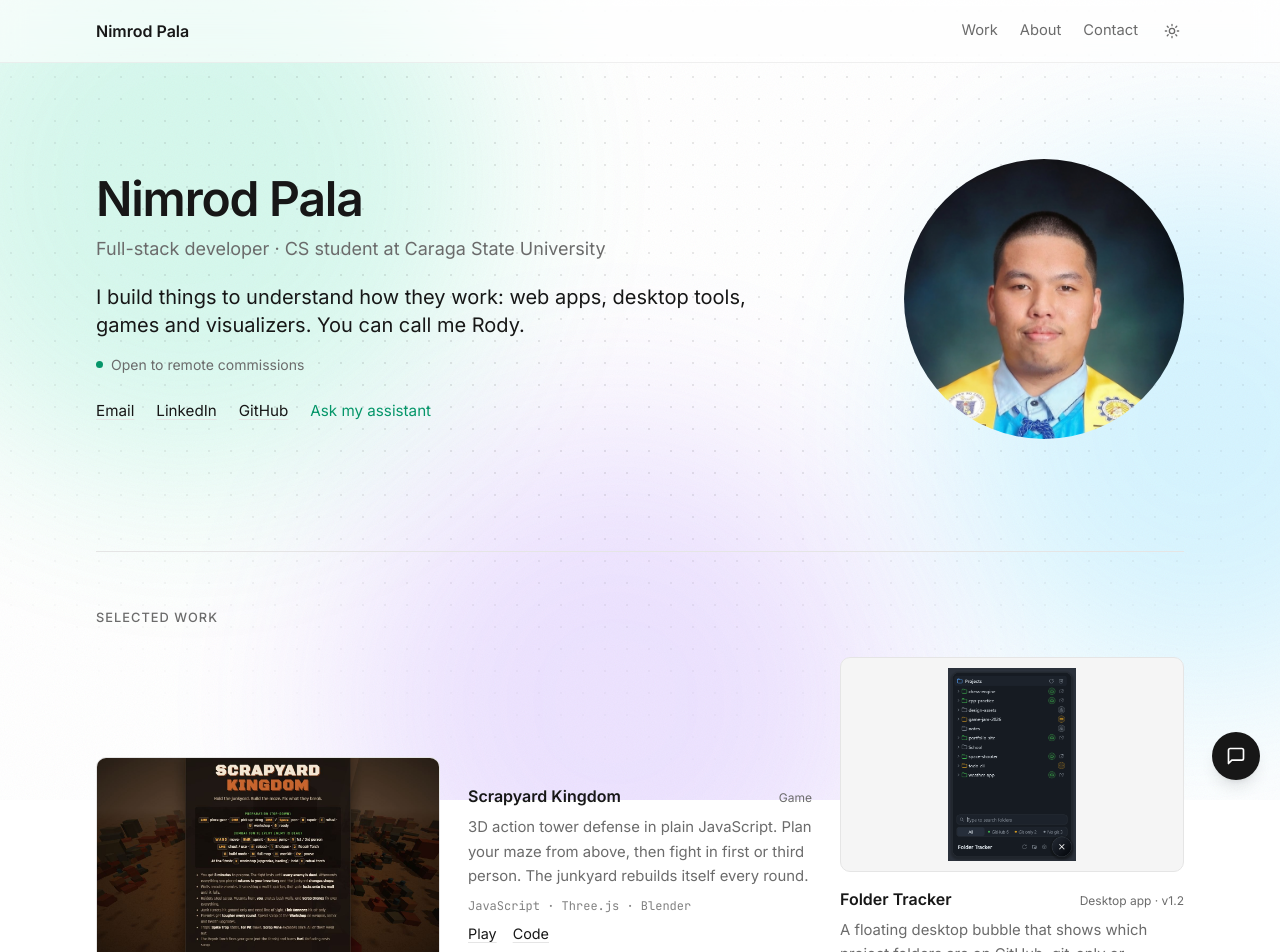
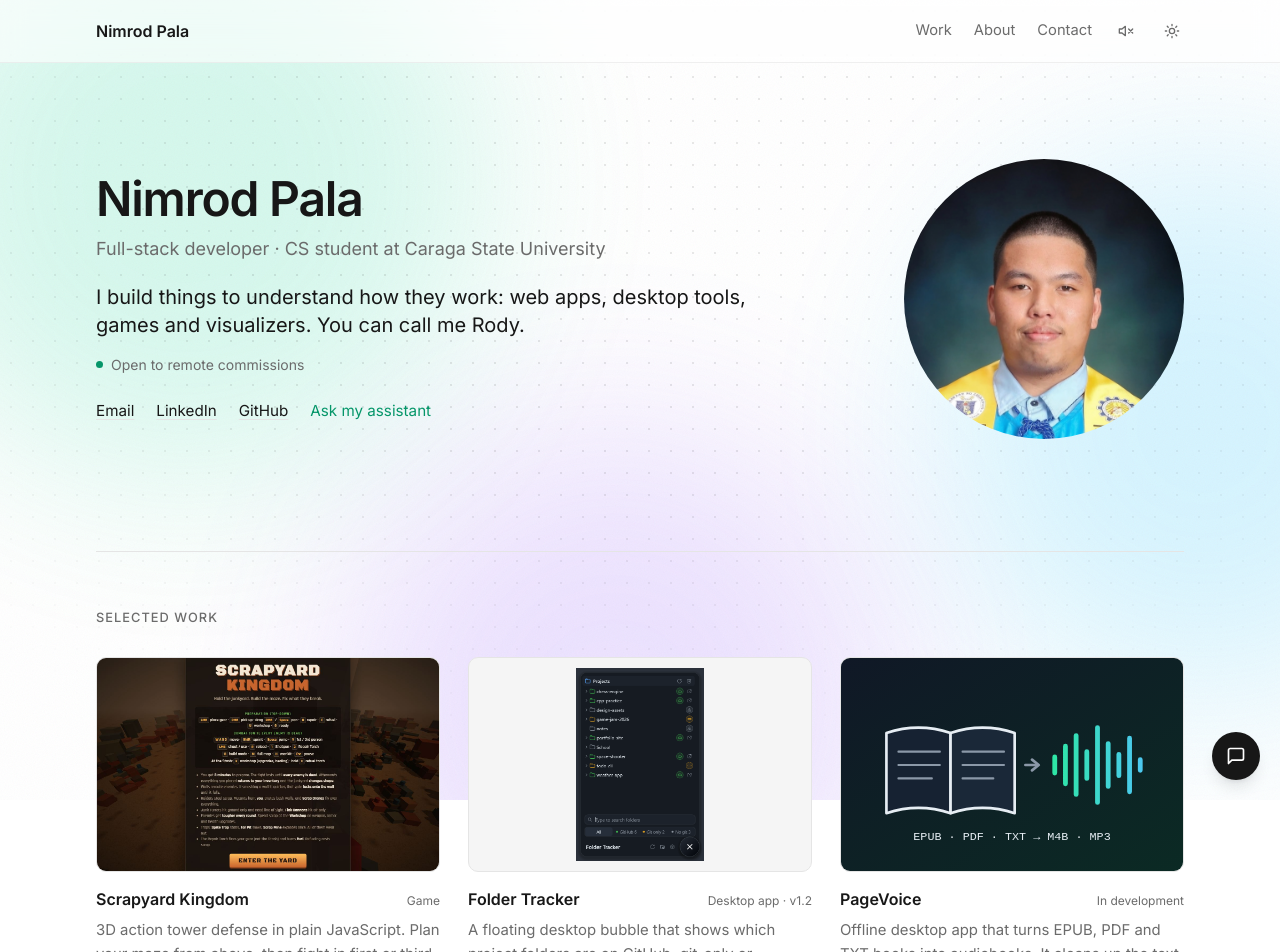
Before and after one commit to N-Shovel/portfolio, a React (Vite) app: page / in a window 1280 px wide. Shown: the top 952 px of the page. Built offline with nearby package versions, Linux system fonts and the light colour scheme.

Commit message:
Uniform project grid; SmartLib in More projects; ambient music toggle

```diff
--- a/src/App.jsx
+++ b/src/App.jsx
@@ -2,7 +2,7 @@ import { useState } from 'react';
 import Nav from './components/Nav.jsx';
 import Chat from './components/Chat.jsx';
 import Background from './components/Background.jsx';
-import { projects, personalProjects, skills, EMAIL, LINKEDIN, GITHUB } from './data.js';
+import { projects, moreProjects, skills, EMAIL, LINKEDIN, GITHUB } from './data.js';
 
 const ext = { target: '_blank', rel: 'noopener' };
 
@@ -15,16 +15,10 @@ function Section({ id, title, children }) {
   );
 }
 
-// Wide cards span two grid columns with the image beside the text.
-const WIDE = {
-  first: 'sm:col-span-2 sm:grid sm:grid-cols-2 sm:items-center sm:gap-7',
-  last: 'lg:col-span-2 lg:grid lg:grid-cols-2 lg:items-center lg:gap-7',
-};
-
-function Project({ p, wide }) {
+function Project({ p }) {
   return (
-    <article className={`group ${WIDE[wide] || ''}`}>
-      <a href={p.links[0][1]} {...ext} tabIndex={-1} className={`mb-3.5 block aspect-[16/10] overflow-hidden rounded-[10px] border border-line bg-surface ${wide === 'first' ? 'sm:mb-0' : wide === 'last' ? 'lg:mb-0' : ''}`}>
+    <article className="group flex flex-col">
+      <a href={p.links[0][1]} {...ext} tabIndex={-1} className="mb-3.5 block aspect-[16/10] overflow-hidden rounded-[10px] border border-line bg-surface">
         <img
           src={`/assets/projects/${p.image}`}
           alt={p.alt}
@@ -32,13 +26,14 @@ function Project({ p, wide }) {
           className={`h-full w-full object-top transition-transform duration-400 group-hover:scale-[1.03] ${p.contain ? 'object-contain py-2.5' : 'object-cover'}`}
         />
       </a>
-      <div>
-        <div className="mb-1.5 flex items-baseline justify-between gap-3">
-          <h3 className="font-semibold">{p.name}</h3>
-          <span className="whitespace-nowrap text-xs text-muted">{p.meta}</span>
-        </div>
-        <p className="text-[0.93rem] text-muted">{p.description}</p>
-        <p className="mt-2.5 font-mono text-xs text-muted opacity-85">{p.stack.join(' · ')}</p>
+      <div className="mb-1.5 flex items-baseline justify-between gap-3">
+        <h3 className="font-semibold">{p.name}</h3>
+        <span className="whitespace-nowrap text-xs text-muted">{p.meta}</span>
+      </div>
+      <p className="text-[0.93rem] text-muted">{p.description}</p>
+      {/* mt-auto keeps the stack and links aligned along the bottom of each row */}
+      <div className="mt-auto pt-2.5">
+        <p className="font-mono text-xs text-muted opacity-85">{p.stack.join(' · ')}</p>
         <p className="mt-2 flex flex-wrap gap-x-4 gap-y-1 text-[0.9rem]">
           {p.links.map(([label, url]) => <a key={url} href={url} {...ext} className="link">{label}</a>)}
         </p>
@@ -75,16 +70,14 @@ export default function App() {
 
         <Section id="work" title="Selected work">
           <div className="grid gap-x-7 gap-y-11 sm:grid-cols-2 lg:grid-cols-3">
-            {projects.map((p, i) => (
-              <Project key={p.name} p={p} wide={i === 0 ? 'first' : i === projects.length - 1 ? 'last' : undefined} />
-            ))}
+            {projects.map((p) => <Project key={p.name} p={p} />)}
           </div>
 
-          <h3 className="mt-13 mb-2 text-[0.95rem] font-semibold">Personal projects</h3>
+          <h3 className="mt-13 mb-2 text-[0.95rem] font-semibold">More projects</h3>
           <ul>
-            {personalProjects.map(([name, desc]) => (
+            {moreProjects.map(([name, desc, url]) => (
               <li key={name} className="flex flex-col gap-0.5 border-b border-line py-3 text-[0.93rem] sm:flex-row sm:justify-between sm:gap-4">
-                <span>{name}</span>
+                <span>{url ? <a href={url} {...ext} className="link">{name}</a> : name}</span>
                 <span className="text-muted sm:text-right">{desc}</span>
               </li>
             ))}
--- /dev/null
+++ b/src/ambient.js
@@ -0,0 +1,132 @@
+// Calm generative ambient music, synthesized with the Web Audio API (no audio files):
+// soft water/wind noise, slow pad chords and occasional chimes through an echo.
+
+const CHORDS = [
+  [130.81, 196.0, 246.94, 329.63], // Cmaj7
+  [110.0, 164.81, 196.0, 261.63],  // Am7
+  [87.31, 130.81, 164.81, 220.0],  // Fmaj7
+  [98.0, 146.83, 196.0, 246.94],   // G
+];
+const CHIMES = [523.25, 587.33, 659.25, 783.99, 880.0, 1046.5]; // C major pentatonic
+const CHORD_SECONDS = 9;
+
+let ctx = null;
+let master = null;
+let timers = [];
+
+function brownNoise(seconds) {
+  const buffer = ctx.createBuffer(1, ctx.sampleRate * seconds, ctx.sampleRate);
+  const data = buffer.getChannelData(0);
+  let last = 0;
+  for (let i = 0; i < data.length; i++) {
+    last = (last + 0.02 * (Math.random() * 2 - 1)) / 1.02;
+    data[i] = last * 3.5;
+  }
+  return buffer;
+}
+
+function startWater() {
+  const src = ctx.createBufferSource();
+  src.buffer = brownNoise(6);
+  src.loop = true;
+  const filter = ctx.createBiquadFilter();
+  filter.type = 'lowpass';
+  filter.frequency.value = 450;
+  // A slow LFO on the filter makes the noise swell like waves.
+  const lfo = ctx.createOscillator();
+  lfo.frequency.value = 0.07;
+  const lfoDepth = ctx.createGain();
+  lfoDepth.gain.value = 220;
+  lfo.connect(lfoDepth).connect(filter.frequency);
+  const gain = ctx.createGain();
+  gain.gain.value = 0.1;
+  src.connect(filter).connect(gain).connect(master);
+  src.start();
+  lfo.start();
+}
+
+function playChord(chord, at, out) {
+  for (const freq of chord) {
+    const osc = ctx.createOscillator();
+    osc.type = 'triangle';
+    osc.frequency.value = freq;
+    osc.detune.value = (Math.random() - 0.5) * 12;
+    const g = ctx.createGain();
+    g.gain.setValueAtTime(0, at);
+    g.gain.linearRampToValueAtTime(0.035, at + 3);
+    g.gain.linearRampToValueAtTime(0.03, at + CHORD_SECONDS - 1);
+    g.gain.linearRampToValueAtTime(0, at + CHORD_SECONDS + 2);
+    osc.connect(g).connect(out);
+    osc.start(at);
+    osc.stop(at + CHORD_SECONDS + 2.2);
+  }
+}
+
+function playChime(out, echo) {
+  const at = ctx.currentTime + 0.05;
+  const osc = ctx.createOscillator();
+  osc.type = 'sine';
+  osc.frequency.value = CHIMES[Math.floor(Math.random() * CHIMES.length)];
+  const g = ctx.createGain();
+  g.gain.setValueAtTime(0, at);
+  g.gain.linearRampToValueAtTime(0.05, at + 0.02);
+  g.gain.exponentialRampToValueAtTime(0.0001, at + 2.5);
+  osc.connect(g);
+  g.connect(out);
+  g.connect(echo);
+  osc.start(at);
+  osc.stop(at + 2.6);
+}
+
+export function startAmbient() {
+  if (ctx) return;
+  ctx = new (window.AudioContext || window.webkitAudioContext)();
+  master = ctx.createGain();
+  master.gain.setValueAtTime(0, ctx.currentTime);
+  master.gain.linearRampToValueAtTime(0.6, ctx.currentTime + 3);
+  master.connect(ctx.destination);
+
+  // Echo for the chimes and a little of the pad.
+  const echo = ctx.createDelay(2);
+  echo.delayTime.value = 0.42;
+  const feedback = ctx.createGain();
+  feedback.gain.value = 0.38;
+  const wet = ctx.createGain();
+  wet.gain.value = 0.35;
+  echo.connect(feedback).connect(echo);
+  echo.connect(wet).connect(master);
+
+  const pad = ctx.createBiquadFilter();
+  pad.type = 'lowpass';
+  pad.frequency.value = 900;
+  pad.connect(master);
+  pad.connect(echo);
+
+  startWater();
+
+  let step = 0;
+  const nextChord = () => {
+    playChord(CHORDS[step++ % CHORDS.length], ctx.currentTime + 0.05, pad);
+  };
+  nextChord();
+  timers.push(setInterval(nextChord, CHORD_SECONDS * 1000));
+
+  const nextChime = () => {
+    playChime(master, echo);
+    timers.push(setTimeout(nextChime, 2500 + Math.random() * 4500));
+  };
+  timers.push(setTimeout(nextChime, 3000));
+}
+
+export function stopAmbient() {
+  if (!ctx) return;
+  const closing = ctx;
+  timers.forEach((t) => { clearInterval(t); clearTimeout(t); });
+  timers = [];
+  master.gain.cancelScheduledValues(closing.currentTime);
+  master.gain.setValueAtTime(master.gain.value, closing.currentTime);
+  master.gain.linearRampToValueAtTime(0, closing.currentTime + 1);
+  setTimeout(() => closing.close(), 1100);
+  ctx = null;
+  master = null;
+}
--- a/src/components/Nav.jsx
+++ b/src/components/Nav.jsx
@@ -1,4 +1,5 @@
-import { useEffect } from 'react';
+import { useEffect, useState } from 'react';
+import { startAmbient, stopAmbient } from '../ambient.js';
 
 function toggleTheme() {
   const dark = document.documentElement.classList.toggle('dark');
@@ -6,6 +7,12 @@ function toggleTheme() {
 }
 
 export default function Nav() {
+  const [sound, setSound] = useState(false);
+  const toggleSound = () => {
+    if (sound) stopAmbient(); else startAmbient();
+    setSound(!sound);
+  };
+
   // T toggles the theme, except while typing.
   useEffect(() => {
     const onKey = (e) => {
@@ -23,6 +30,12 @@ export default function Nav() {
         <a href="#work" className="text-muted hover:text-fg">Work</a>
         <a href="#about" className="text-muted hover:text-fg max-[380px]:hidden">About</a>
         <a href="#contact" className="text-muted hover:text-fg">Contact</a>
+        <button onClick={toggleSound} aria-label={sound ? 'Turn music off' : 'Turn on ambient music'} aria-pressed={sound} title={sound ? 'Music on' : 'Play ambient music'} className={`grid cursor-pointer place-items-center p-1 hover:text-fg ${sound ? 'text-accent' : 'text-muted'}`}>
+          <svg viewBox="0 0 24 24" width="16" height="16" fill="none" stroke="currentColor" strokeWidth="2" strokeLinecap="round" strokeLinejoin="round">
+            <path d="M11 5 6 9H2v6h4l5 4z" />
+            {sound ? <path d="M15.5 8.5a5 5 0 0 1 0 7M19 5a10 10 0 0 1 0 14" /> : <path d="m22 9-6 6M16 9l6 6" />}
+          </svg>
+        </button>
         <button onClick={toggleTheme} aria-label="Toggle dark or light mode" title="Toggle theme (T)" className="grid cursor-pointer place-items-center p-1 text-muted hover:text-fg">
           {/* Sun in light mode, moon in dark mode */}
           <svg className="dark:hidden" viewBox="0 0 24 24" width="16" height="16" fill="none" stroke="currentColor" strokeWidth="2" strokeLinecap="round"><circle cx="12" cy="12" r="4" /><path d="M12 2v2M12 20v2M4.9 4.9l1.4 1.4M17.7 17.7l1.4 1.4M2 12h2M20 12h2M4.9 19.1l1.4-1.4M17.7 6.3l1.4-1.4" /></svg>
--- a/src/data.js
+++ b/src/data.js
@@ -45,15 +45,6 @@ export const projects = [
     ],
   },
   {
-    name: 'SmartLib CSU',
-    meta: 'First team project',
-    image: 'smartlib.jpg',
-    alt: 'SmartLib CSU sign-in page',
-    description: 'My first team project: a library platform for Caraga State University with book search, room reservations and borrowing tracking. I led the front end and learned how to ship as a team, picking up backend work when needed.',
-    stack: ['React', 'Tailwind', 'Zustand', 'Express', 'Supabase'],
-    links: [['Live', 'https://csu-smartlib.vercel.app/'], ['Code', 'https://github.com/N-Shovel/smartlib-csu']],
-  },
-  {
     name: 'ITE Math Lab',
     meta: 'Education',
     image: 'math-lab.jpg',
@@ -73,7 +64,9 @@ export const projects = [
   },
 ];
 
-export const personalProjects = [
+// [name, description, optional link]
+export const moreProjects = [
+  ['SmartLib CSU', 'My first team project: CSU library platform, frontend lead · React, Express, Supabase', 'https://csu-smartlib.vercel.app/'],
   ['My Own News Feed', 'Customizable world news feed · React, TypeScript'],
   ['Avatar Customizer', 'Minecraft skin editor with 3D preview · TypeScript, Three.js'],
   ['LUCID', 'First-person story game, final project for a major subject · Godot 4'],
```
